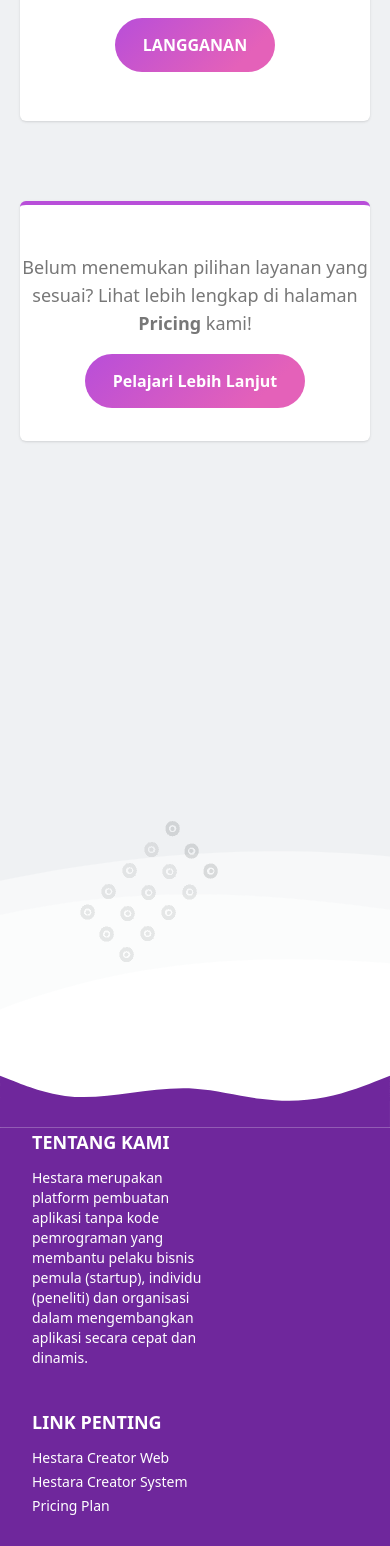
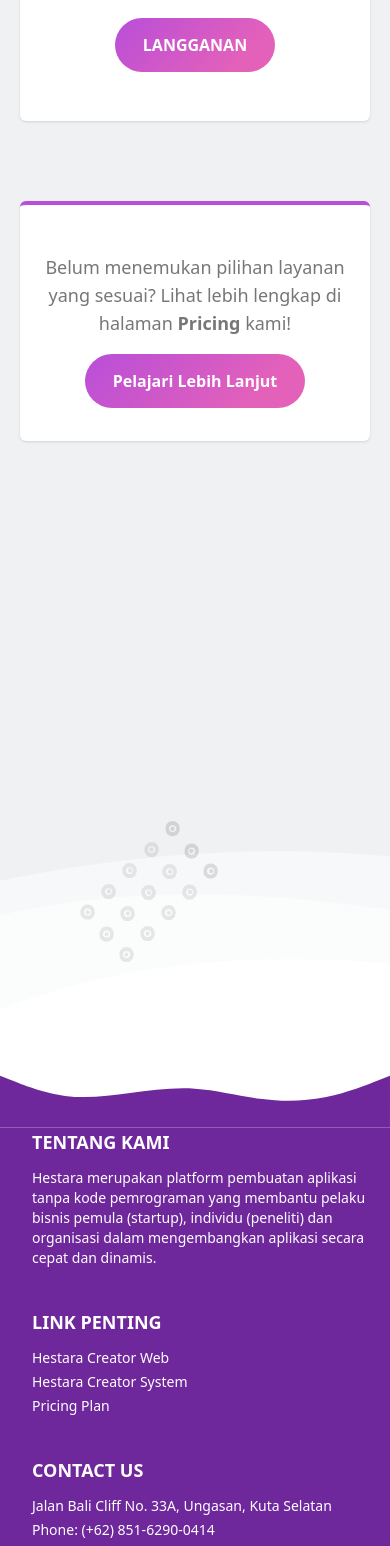
Before and after one commit to adisetiawanx/hestera-app, a Nuxt app: page / in a window 390 px wide. Shown: the part 8620-10166 px from the top of the page. Built offline with nearby package versions, Linux system fonts and the light colour scheme.

Commit message:
fixing padding and width

```diff
--- a/components/Home/PricingSection.vue
+++ b/components/Home/PricingSection.vue
@@ -111,7 +111,7 @@
       <div
         class="bg-white flex flex-col xl:flex-row gap-8 justify-center items-center rounded-md border-t-4 border-primary shadow py-12"
       >
-        <p class="text-center text-lg text-primarytxt">
+        <p class="px-3 text-center text-lg text-primarytxt">
           Belum menemukan pilihan layanan yang sesuai? Lihat lebih lengkap di
           halaman <strong>Pricing</strong> kami!
         </p>
--- a/layouts/default.vue
+++ b/layouts/default.vue
@@ -108,7 +108,7 @@
     <div
       class="container lg:max-w-[70%] flex flex-col md:flex-row gap-10 mx-3 md:mx-auto text-white px-5 md:px-0 pb-20 border-b border-white/20"
     >
-      <div class="max-w-[50%]">
+      <div class="lg:max-w-[50%]">
         <h3 class="text-lg font-bold mb-3">TENTANG KAMI</h3>
         <p>
           Hestara merupakan platform pembuatan aplikasi tanpa kode pemrograman
```
